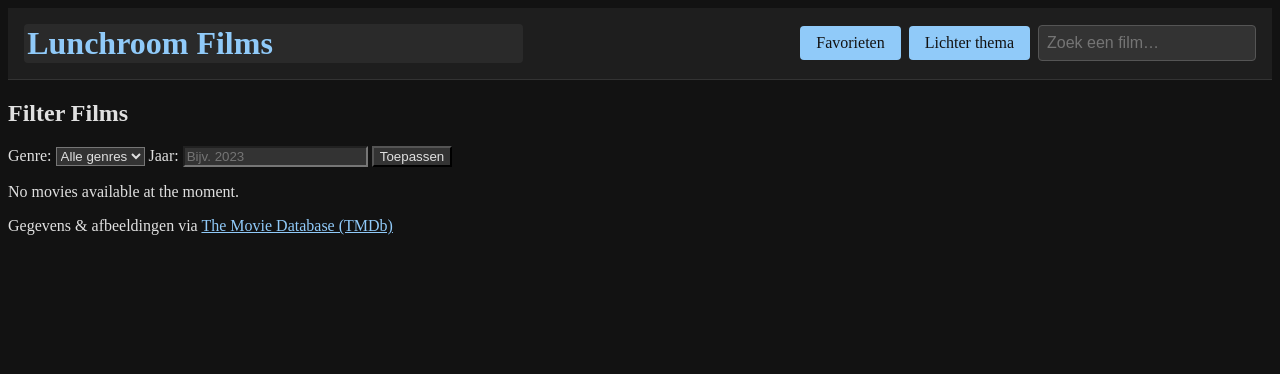
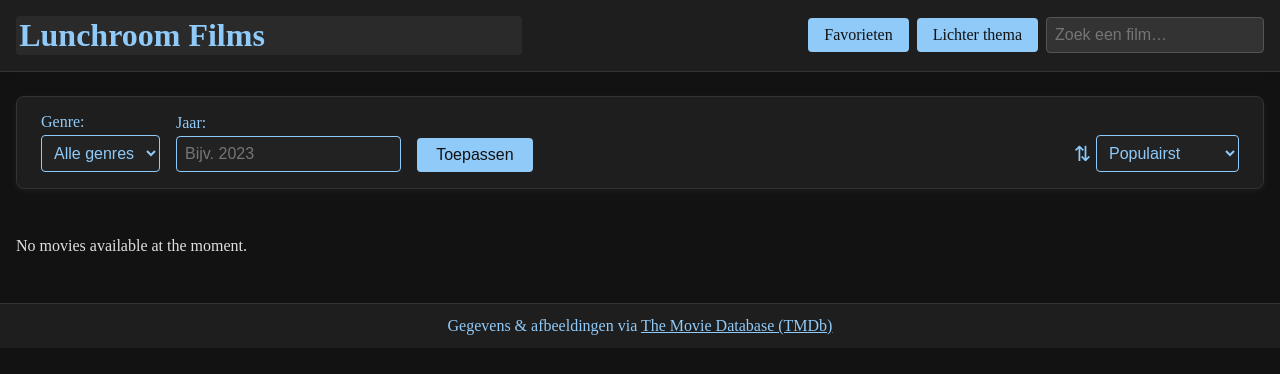
Before and after one commit to EmDev16/lunchroom-films, a website built with Vite: page index.html in a window 1280 px wide. Both pictures are taken after a click on the label "Donker thema". Built offline with nearby package versions, Linux system fonts and the light colour scheme; no server answers.

Commit message:
Style footer: center text and match header color for better visual consistency

```diff
--- a/index.html
+++ b/index.html
@@ -23,7 +23,6 @@
   </header>
   <main>
     <section id="filters">
-      <h2>Filter Films</h2>
       <label>
         Genre:
         <select id="genre-filter">
@@ -35,6 +34,18 @@
         <input type="number" id="year-filter" placeholder="Bijv. 2023">
       </label>
       <button id="apply-filters">Toepassen</button>
+      <span id="sort-container">
+        <span id="sort-icon">⇅</span>
+        <select id="sort-dropdown" aria-label="Sorteer">
+          <option value="popularity.desc">Populairst</option>
+          <option value="release_date.desc">Nieuwste</option>
+          <option value="release_date.asc">Oudste</option>
+          <option value="vote_average.desc">Hoogste rating</option>
+          <option value="vote_average.asc">Laagste rating</option>
+          <option value="title.asc">A-Z</option>
+          <option value="title.desc">Z-A</option>
+        </select>
+      </span>
     </section>
 
     <section id="movie-list"></section>
--- a/src/style.css
+++ b/src/style.css
@@ -44,10 +44,14 @@ body.dark .movie-card p {
 
 /* Stijlen voor de header */
 header {
+  position: sticky;
+  top: 0;
+  z-index: 100;
+  box-shadow: 0 2px 8px rgba(0,0,0,0.06);
   display: flex;
   align-items: center;
   justify-content: space-between;
-  padding: 1rem;
+  padding: 16px 16px 16px 16px; /* Alleen onderaan padding */
   background-color: #bbdefb; /* Iets donkerdere blauwe achtergrond */
   border-bottom: 1px solid #ddd;
   flex-wrap: wrap;
@@ -128,6 +132,8 @@ header input[type="text"] {
 /* Stijlen voor de body in lichtmodus */
 body {
   transition: background-color 0.3s ease, color 0.3s ease;
+  margin: 0;
+  padding: 0;
 }
 
 /* Stijlen voor de body in donker modus */
@@ -339,3 +345,163 @@ body.dark #favorites-toggle-label {
 body.dark #favorites-toggle-label:hover {
   background-color: #64b5f6;
 }
+
+main {
+  padding: 0 1rem;
+}
+
+#section {
+  padding: 10px;
+}
+
+#filters {
+  margin-top: 1.5rem;
+  margin-bottom: 2rem;
+  display: flex;
+  align-items: flex-end;
+  gap: 1rem;
+  background: #e3f2fd;
+  padding: 1rem 1.5rem;
+  border-radius: 8px;
+  border: 1px solid #bbdefb;
+  box-shadow: 0 2px 8px rgba(25, 118, 210, 0.04);
+  justify-content: flex-start;
+  position: relative;
+}
+
+body.dark #filters {
+  background: #1e1e1e;
+  border: 1px solid #333;
+  box-shadow: 0 2px 8px rgba(144, 202, 249, 0.06);
+}
+
+#filters label {
+  display: flex;
+  flex-direction: column;
+  font-size: 1rem;
+  color: #1976d2;
+  gap: 0.3rem;
+}
+
+body.dark #filters label {
+  color: #90caf9;
+}
+
+#genre-filter,
+#year-filter,
+#sort-dropdown {
+  padding: 0.5rem;
+  border: 1px solid #1976d2;
+  border-radius: 4px;
+  font-size: 1rem;
+  background: #fff;
+  color: #1976d2;
+  transition: border-color 0.2s, box-shadow 0.2s;
+}
+
+#genre-filter:focus,
+#year-filter:focus,
+#sort-dropdown:focus {
+  border-color: #1565c0;
+  outline: none;
+  box-shadow: 0 0 0 2px #90caf9;
+}
+
+body.dark #genre-filter,
+body.dark #year-filter,
+body.dark #sort-dropdown {
+  background: #222;
+  color: #90caf9;
+  border: 1px solid #90caf9;
+}
+
+body.dark #genre-filter:focus,
+body.dark #year-filter:focus,
+body.dark #sort-dropdown:focus {
+  border-color: #1976d2;
+  box-shadow: 0 0 0 2px #1976d2;
+}
+
+#apply-filters {
+  background-color: #1976d2;
+  color: #fff;
+  border: none;
+  border-radius: 4px;
+  padding: 0.5rem 1.2rem;
+  font-size: 1rem;
+  cursor: pointer;
+  transition: background-color 0.2s, color 0.2s;
+  font-weight: 500;
+  margin-top: 1.2rem;
+}
+
+#apply-filters:hover,
+#apply-filters:focus {
+  background-color: #1565c0;
+  color: #fff;
+  outline: none;
+}
+
+body.dark #apply-filters {
+  background-color: #90caf9;
+  color: #121212;
+}
+
+body.dark #apply-filters:hover,
+body.dark #apply-filters:focus {
+  background-color: #1976d2;
+  color: #fff;
+}
+
+/* Sorteer dropdown rechts */
+#sort-container {
+  margin-left: auto;
+  display: flex;
+  align-items: center;
+  gap: 0.3rem;
+}
+
+#sort-icon {
+  font-size: 1.3rem;
+  color: #1976d2;
+  vertical-align: middle;
+  pointer-events: none;
+}
+
+body.dark #sort-icon {
+  color: #90caf9;
+}
+
+footer {
+  background: #bbdefb;
+  color: #1976d2;
+  text-align: center;
+  padding: 0.8rem 0 0.8rem 0;
+  font-size: 1rem;
+  border-top: 1px solid #ddd;
+  margin-top: 2rem;
+}
+
+footer a {
+  color: #1976d2;
+  text-decoration: underline;
+  transition: color 0.2s;
+}
+
+footer a:hover {
+  color: #1565c0;
+}
+
+body.dark footer {
+  background: #1e1e1e;
+  color: #90caf9;
+  border-top: 1px solid #333;
+}
+
+body.dark footer a {
+  color: #90caf9;
+}
+
+body.dark footer a:hover {
+  color: #64b5f6;
+}
```
